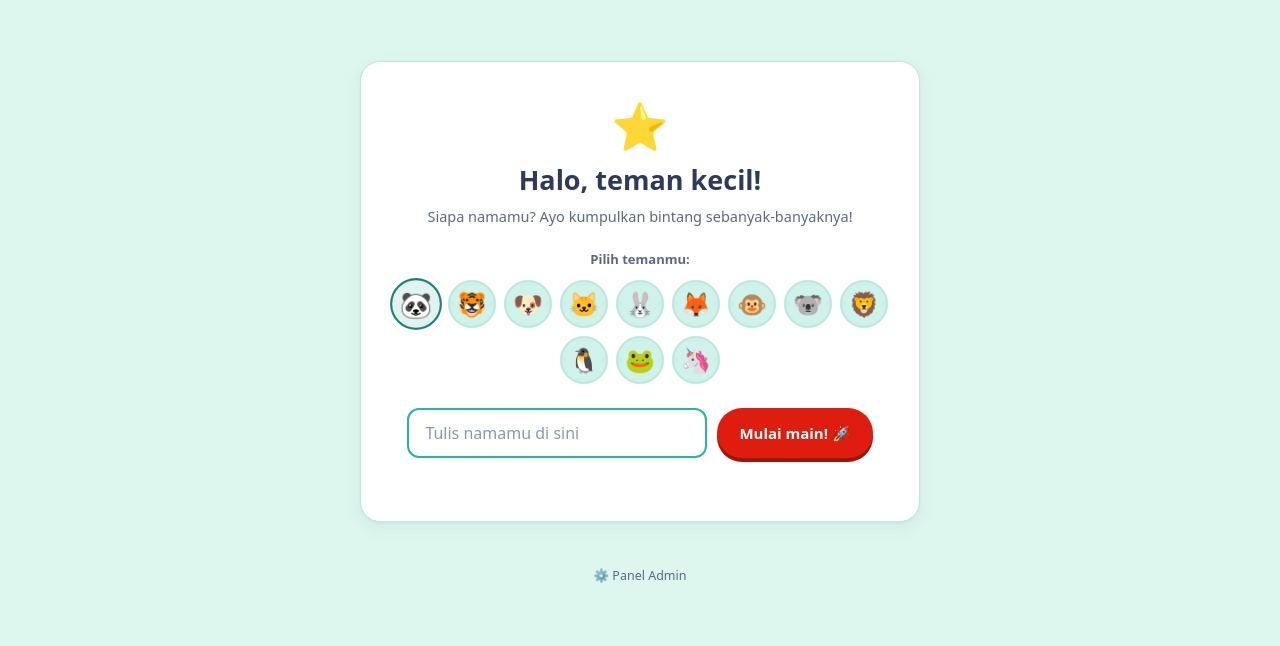
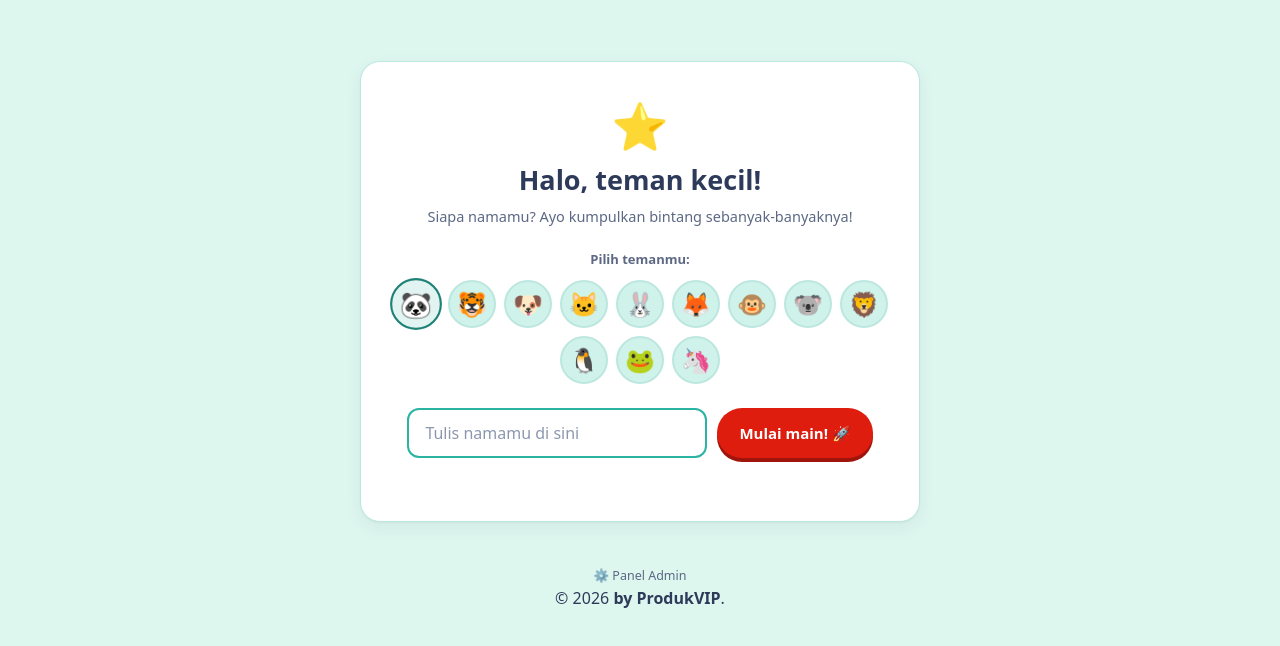
Before and after one commit to magangrafdajayaabadi-sketch/mandarin-anak-main-v2, a website: page index.html in a window 1280 px wide. Shown: the part 84-730 px from the top of the page. Drawn offline with Linux system fonts and the light colour scheme.

Commit message:
Update index.html

```diff
--- a/index.html
+++ b/index.html
@@ -122,9 +122,11 @@
   <section id="game"></section>
 
   <footer class="site-foot">
-    <a href="admin.html" class="foot-link">⚙️ Panel Admin</a>
-  </footer>
-</main>
+  <a href="admin.html" class="foot-link">⚙️ Panel Admin</a>
+  <p class="copyright">
+    © <span id="copyYear">2026</span> <strong>by ProdukVIP</strong>.
+  </p>
+</footer>
 
 <!-- Modal hasil -->
 <div id="modal" class="modal-back" hidden>
```
